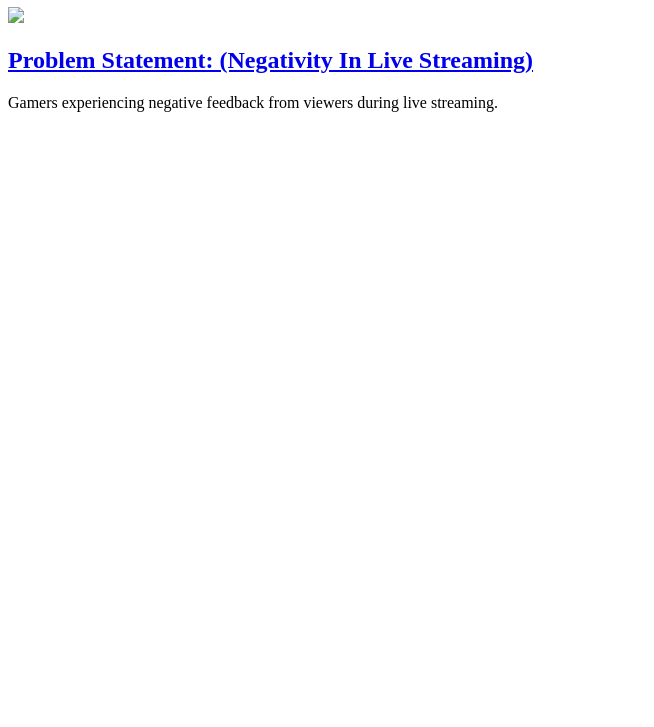
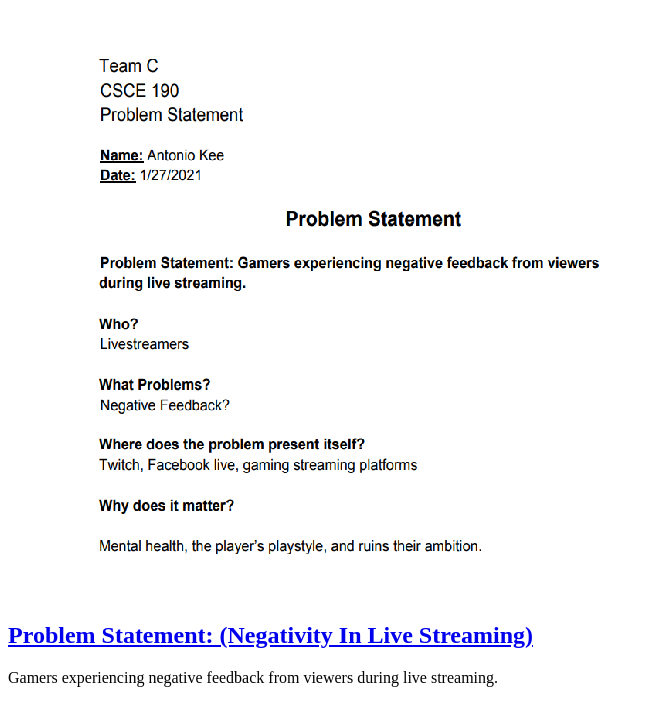
Before and after one commit to MYTHIC-TOAD/MYTHIC-TOAD.github.io, a plain HTML site: page index.html in a window 1280 px wide. Shown: the part 73-800 px from the top of the page, without its empty margins (0-654 px from the left). Drawn offline with Linux system fonts and the light colour scheme.

Commit message:
Add files via upload

```diff
--- a/index.html
+++ b/index.html
@@ -8,7 +8,7 @@
                 <h1>Antonio Kee's CSCE 190 site</h1>
 
                 <section class="assignment">
-                        <a href="files/problemstatement.pdf"><img src="files/problemstatement.pdf"></a>
+                        <a href="files/problemstatement.pdf"><img src="images/problemstatement.png"></a>
                 </section>
                 <section class="ass-details">
                         <a href="files/problemstatement.pdf"><h2>Problem Statement: (Negativity In Live Streaming)</h2></a>
```
Also changed, not shown: images/problemstatement.png (added).
